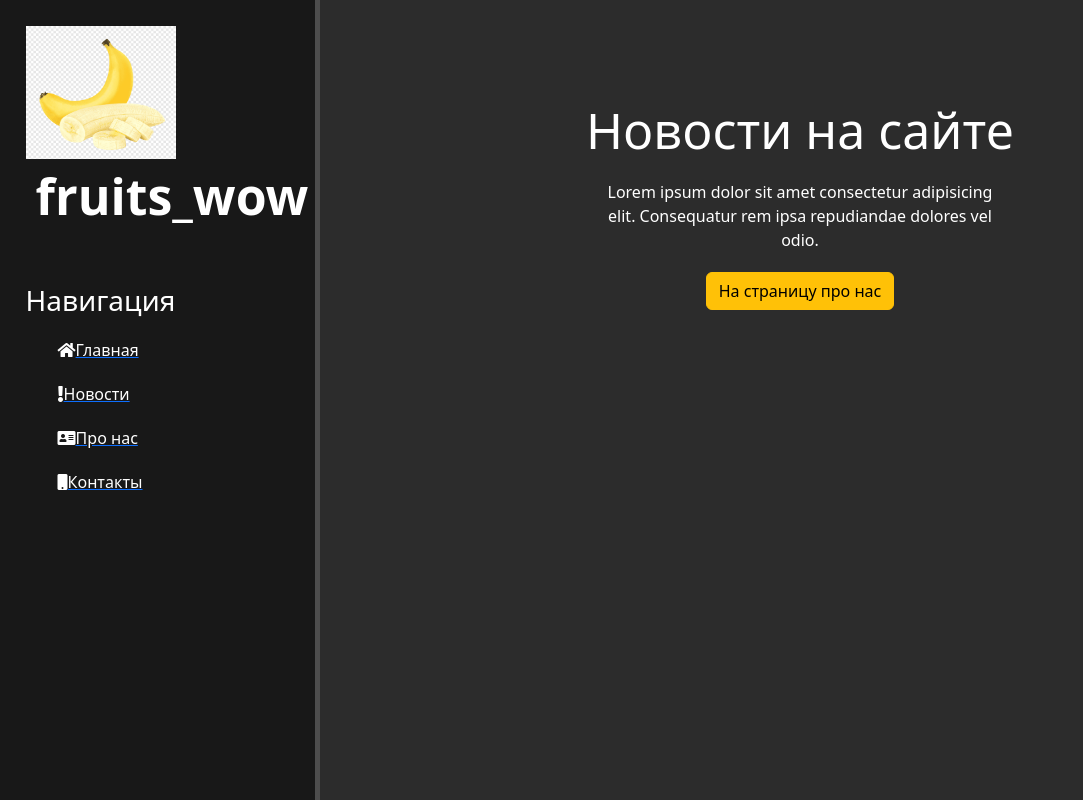
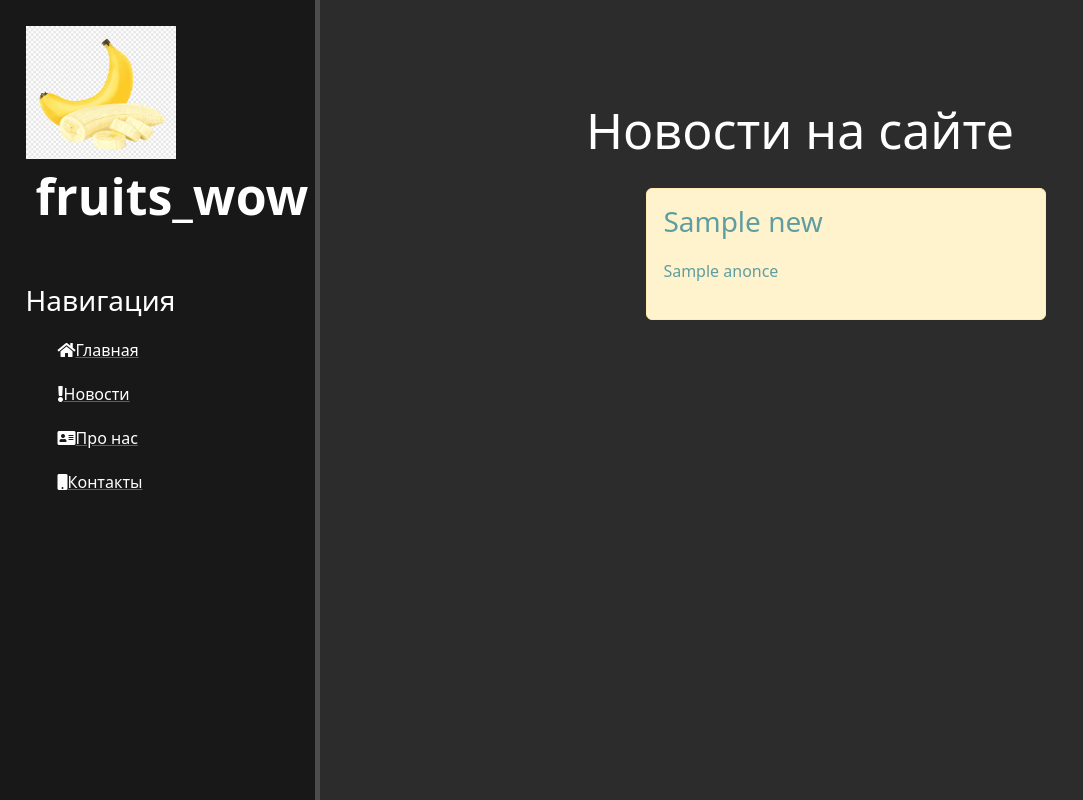
Before and after one commit to markgrg/web_fruits, a Django app: template first_site/news/templates/news/news_home.html in a window 1280 px wide. Shown: the whole page, without its empty margins (0-1083 px from the left). Run offline with Django 5.2, Linux system fonts and the light colour scheme; the template is opened without the code that fills it: most values are stand-ins (such as "Sample title", 1, 10 or a date in 2020); some libraries are stand-ins or nearby versions.

Commit message:
Update news_home.html

```diff
--- a/first_site/news/templates/news/news_home.html
+++ b/first_site/news/templates/news/news_home.html
@@ -4,7 +4,15 @@
 {% block content %}
     <div class="features">
         <h1>Новости на сайте</h1>
-        <p>Lorem ipsum dolor sit amet consectetur adipisicing elit. Consequatur rem ipsa repudiandae dolores vel odio.</p>
-        <button class="btn btn-warning">На страницу про нас</button>
+        {% if news %}
+        {% for el in news %}
+            <div class="alert alert-warning">
+                <h3>{{ el.title }}</h3>
+                <p>{{ el.anonce }}</p>
+            </div>
+        {% endfor %}
+    {% else %}
+        <p>У вас нет записей</p>
+    {% endif %}
     </div>
 {% endblock %}
```
